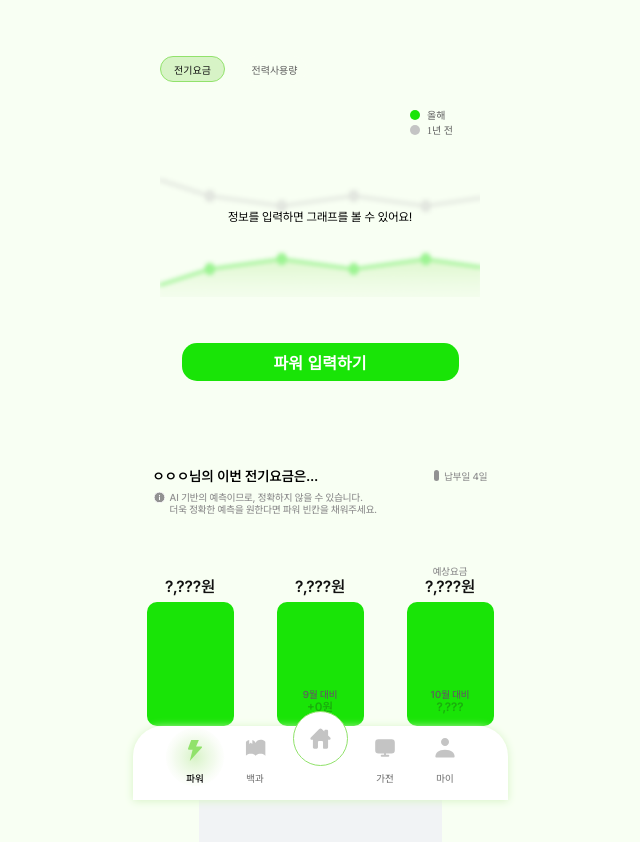
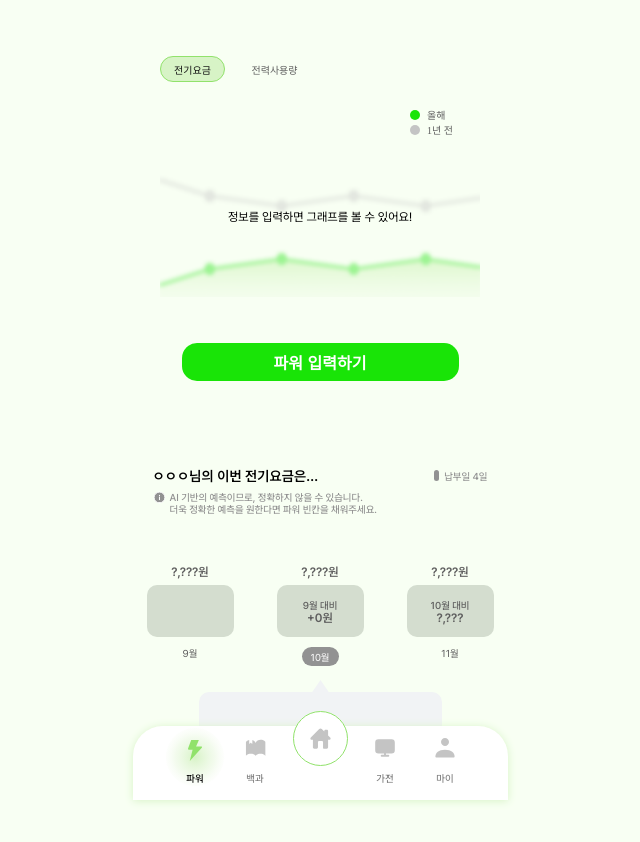
Before and after one commit to GreenSpark-greenspark/greenspark-frontend, a Next.js app: page /power in a window 1280 px wide. Shown: the top 842 px of the page, without its empty margins (320-960 px from the left). Built offline with nearby package versions, Linux system fonts and the light colour scheme; no server answers.

Commit message:
feat: 요금 구간별 스타일 지정

```diff
--- a/src/app/_component/power/ExpectPreChart.tsx
+++ b/src/app/_component/power/ExpectPreChart.tsx
@@ -42,7 +42,6 @@ function ExpectPreChart() {
             lastMonth: last_month_cost === 0 ? null : last_month_cost,
             twoMonthsAgo: month_before_last_cost === 0 ? null : month_before_last_cost
           }));
-
           // differenceType 설정
           if (last_month_cost === 0 && month_before_last_cost === 0) {
             setDifferenceType("noMonths");
@@ -83,6 +82,24 @@ function ExpectPreChart() {
   const lastMonthDate = getDateLabel("last");
   const twoMonthsDate = getDateLabel("twoMonths");
 
+  // 요금에 따라 스타일 설정
+  const getChartColorClass = (cost: number | null) => {
+    switch (true) {
+      case cost === 0:
+        return styles.chartSection0;
+      case cost && cost <= 5000:
+        return styles.chartSection1;
+      case cost && cost <= 10000:
+        return styles.chartSection2;
+      case cost && cost <= 15000:
+        return styles.chartSection3;
+      case cost && cost > 15000:
+        return styles.chartSection4;
+      default:
+        return "";
+    }
+  };
+
   const renderComment = () => {
     if (!chargeData) return null;
 
@@ -112,38 +129,38 @@ function ExpectPreChart() {
       case "increase":
         return (
           <div className={styles.commentText}>
-            <span>{`${twoMonthsDate.monthLabel}월에 비해 `}</span>
-            <span className={styles.costRed}>
-              {Math.abs(difference).toLocaleString()}원 증가했어요!
-            </span>
+            {`${twoMonthsDate.monthLabel}월에 비해 `}
+            <span className={styles.costRed}>{Math.abs(difference).toLocaleString()}원</span>
+            증가했어요!
             <br />
-            <span>조금 더 전기를 아껴보는 건 어떨까요?</span>
+            조금 더 전기를 아껴보는 건 어떨까요?
             <br />
-            <span>에너지 백과를 통해 다양한 팁을 살펴보아요!</span>
+            에너지 백과를 통해 다양한 팁을 살펴보아요!
           </div>
         );
       case "unchanged":
         return (
           <div className={styles.commentText}>
-            <span>{`${twoMonthsDate.monthLabel}월에 비해 `}</span>
+            {`${twoMonthsDate.monthLabel}월에 비해 `}
             <span className={styles.costGreen}>같은 전기 요금이네요!</span>
             <br />
-            <span>조금 더 아껴서 다음 달에는</span>
+            조금 더 아껴서 다음 달에는
             <br />
-            <span>에너지 백과를 통해 다양한 팁을 살펴보아요!</span>
+            에너지 백과를 통해 다양한 팁을 살펴보아요!
           </div>
         );
       case "decrease":
         return (
           <div className={styles.commentText}>
-            <span>{`${twoMonthsDate.monthLabel}월에 비해 `}</span>
-            <span className={styles.costBlue}>
-              {Math.abs(difference).toLocaleString()}원 감소했어요!
-            </span>
+            {`${twoMonthsDate.monthLabel}월에 비해 `}
+            <span className={styles.costBlue}>{Math.abs(difference).toLocaleString()}원 </span>
+            감소했어요!
             <br />
-            <span>아주 잘하고 있군요!</span>
+            아주 잘하고 있군요!
             <br />
-            <span>앞으로도 그린스파크와 함께 더 나은 전력소비 해보아요!</span>
+            앞으로도 그린스파크와 함께 더 나은
+            <br />
+            전력소비 해보아요!
           </div>
         );
       default:
@@ -156,16 +173,24 @@ function ExpectPreChart() {
       <div className={styles.chartContainer}>
         {/* 전전월 */}
         <div className={styles.chartUnit}>
-          <p className={styles.boxCost}>
+          <p
+            className={`${styles.boxCost} ${chargeData?.twoMonthsAgo === null ? styles.costText : ""}`}
+          >
             {chargeData?.twoMonthsAgo?.toLocaleString() ?? "?,???"}원
           </p>
-          <div className={styles.chartColor}></div>
+          <div
+            className={`${styles.chartColor} ${getChartColorClass(chargeData.twoMonthsAgo)}`}
+          ></div>
           <p className={styles.monthLabel}>{`${twoMonthsDate.monthLabel}월`}</p>
         </div>
         {/* 전월 */}
         <div className={styles.chartUnit}>
-          <p className={styles.boxCost}>{chargeData?.lastMonth?.toLocaleString() ?? "?,???"}원</p>
-          <div className={styles.chartColor}>
+          <p
+            className={`${styles.boxCost} ${chargeData?.lastMonth === null ? styles.costText : ""}`}
+          >
+            {chargeData?.lastMonth?.toLocaleString() ?? "?,???"}원
+          </p>
+          <div className={`${styles.chartColor} ${getChartColorClass(chargeData.lastMonth)}`}>
             <div className={styles.chartBox}>
               <p className={styles.chartBoxText}>{`${twoMonthsDate.monthLabel}월 대비`}</p>
               <p className={styles.costText}>
@@ -175,7 +200,9 @@ function ExpectPreChart() {
                       ? styles.costBlue
                       : differenceType === "increase"
                         ? styles.costRed
-                        : styles.costGreen
+                        : differenceType === "unchanged"
+                          ? styles.costGreen
+                          : styles.costText
                   }
                 >
                   {differenceType === "unchanged"
@@ -191,11 +218,12 @@ function ExpectPreChart() {
         </div>
         {/* 예상요금 */}
         <div className={styles.chartUnit}>
-          <p className={styles.infoText}>예상요금</p>
-          <p className={styles.boxCost}>
+          <p
+            className={`${styles.boxCost} ${chargeData?.expectedCost === null ? styles.costText : ""}`}
+          >
             {chargeData?.expectedCost?.toLocaleString() ?? "?,???"}원
           </p>
-          <div className={styles.chartColor}>
+          <div className={`${styles.chartColor} ${getChartColorClass(chargeData.expectedCost)}`}>
             <div className={styles.chartBox}>
               <p className={styles.chartBoxText}>
                 {chargeData?.expectedCost === 0
@@ -204,19 +232,19 @@ function ExpectPreChart() {
               </p>
               <p className={styles.costText}>
                 {chargeData?.expectedCost === 0 ? (
-                  <span className={styles.costRed}>파워 입력 부족</span>
+                  <span className={styles.costText}>파워 입력 부족</span>
                 ) : (
                   <span
                     className={
                       chargeData?.lastMonth &&
                       chargeData.expectedCost &&
-                      chargeData.expectedCost > chargeData.lastMonth
+                      chargeData.expectedCost > chargeData.lastMonth // 모두 존재, 증가
                         ? styles.costRed
                         : chargeData?.lastMonth &&
                             chargeData.expectedCost &&
-                            chargeData.expectedCost < chargeData.lastMonth
+                            chargeData.expectedCost < chargeData.lastMonth // 모두 존재, 감소
                           ? styles.costBlue
-                          : styles.costGreen
+                          : styles.costText // 기본
                     }
                   >
                     {chargeData?.lastMonth && chargeData.expectedCost
@@ -236,9 +264,10 @@ function ExpectPreChart() {
       </div>
       <div className={styles.tipContainer}>
         <TipMentIcon style={{ width: "24.3rem", height: "9.5rem" }} />
-        <p className={styles.tipMent}>{renderComment()}</p>
+        <div className={styles.tipMent}>{renderComment()}</div>
       </div>
     </>
   );
 }
+
 export default dynamic(() => Promise.resolve(ExpectPreChart), { ssr: false });
--- a/src/app/_component/power/expectPreCost.module.css
+++ b/src/app/_component/power/expectPreCost.module.css
@@ -75,9 +75,9 @@
 .chartColor {
   position: relative;
   border-radius: 1rem;
-  background: #19e407;
+  background: #d4ddcf;
   width: 8.7rem;
-  height: 12.4rem;
+  height: 5.2rem;
   flex-shrink: 0;
   margin-top: 0.6rem;
   margin-bottom: 1rem;
@@ -164,7 +164,36 @@
   font-weight: 600;
   line-height: normal;
 }
-
+.chartSection0 {
+  width: 8.7rem;
+  height: 5.2rem;
+  border-radius: 1em;
+  background: #d4ddcf;
+}
+.chartSection1 {
+  width: 8.7rem;
+  height: 4rem;
+  border-radius: 1em;
+  background: #d7f3c6;
+}
+.chartSection2 {
+  width: 8.7rem;
+  height: 8rem;
+  border-radius: 1em;
+  background: #b6ec94;
+}
+.chartSection3 {
+  width: 8.7rem;
+  height: 12rem;
+  border-radius: 1em;
+  background: #91e26b;
+}
+.chartSection4 {
+  width: 8.7rem;
+  height: 16rem;
+  border-radius: 1em;
+  background: #19e407;
+}
 /* 팁 멘트 */
 .tipContainer {
   display: flex;
```
